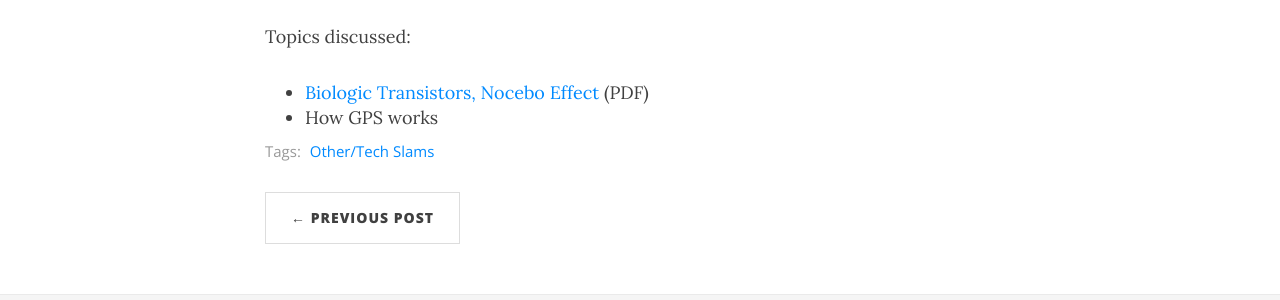
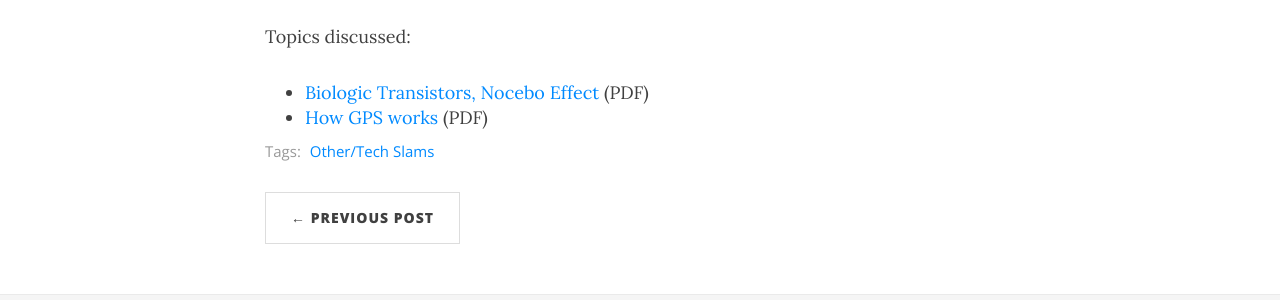
Before and after one commit to BigIdeasForum/bigideasforum.github.io, a Jekyll site: the page built from _posts/2022/2022-11-03-tech-slam15.md, in a window 1280 px wide and 1260 px high. Shown: the part 850-1150 px from the top of the window. Built offline with Jekyll 4.4.1, drawn with Linux system fonts in a browser that asks for light colours; nearby versions of some CDN libraries.

Commit message:
add presentation

```diff
--- a/_posts/2022/2022-11-03-tech-slam15.md
+++ b/_posts/2022/2022-11-03-tech-slam15.md
@@ -16,4 +16,4 @@ It’s fun, it’s informal, it’s fast moving. Be there!
 Topics discussed:
 
 * [Biologic Transistors, Nocebo Effect](/assets/present/2022/2022-11-03/biotrans.pdf) (PDF)
-* How GPS works
+* [How GPS works](/assets/present/2022/2022-11-03/gps.pdf) (PDF)
```
Also changed, not shown: 1 other file.
